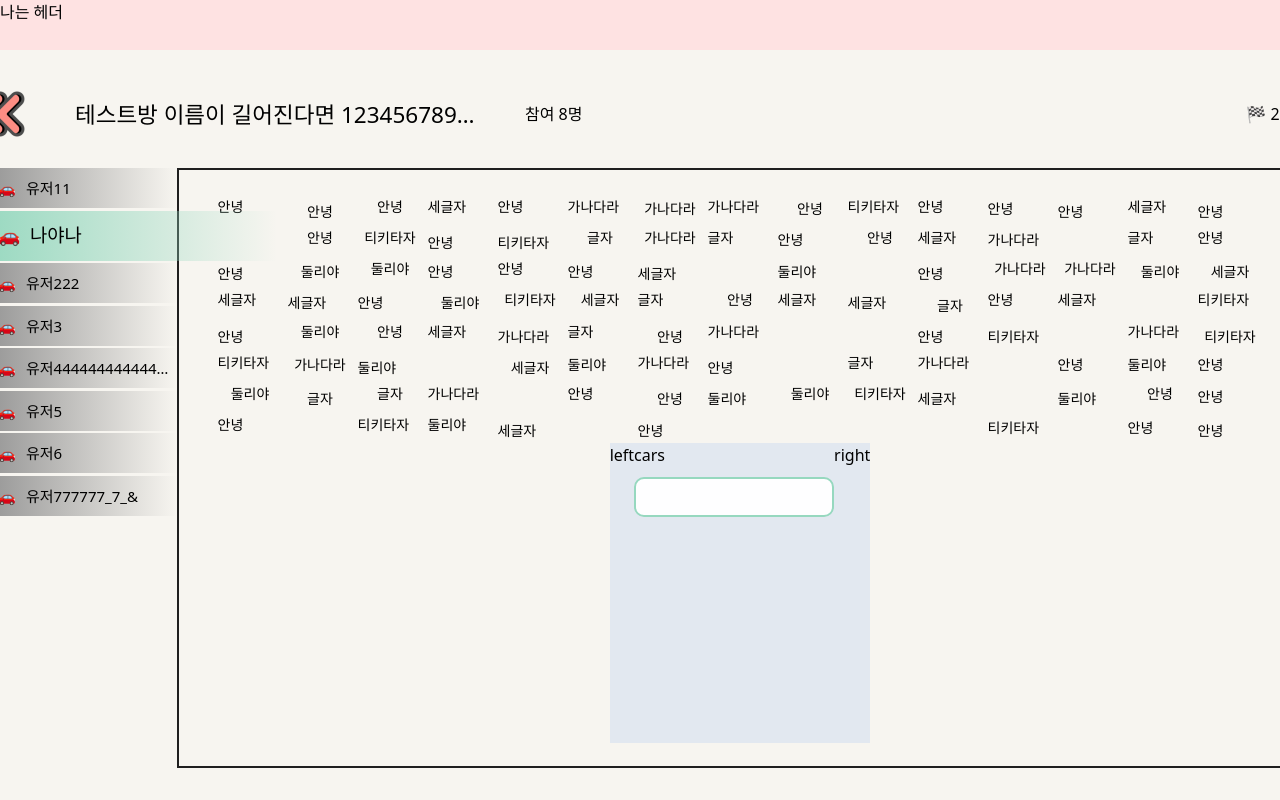
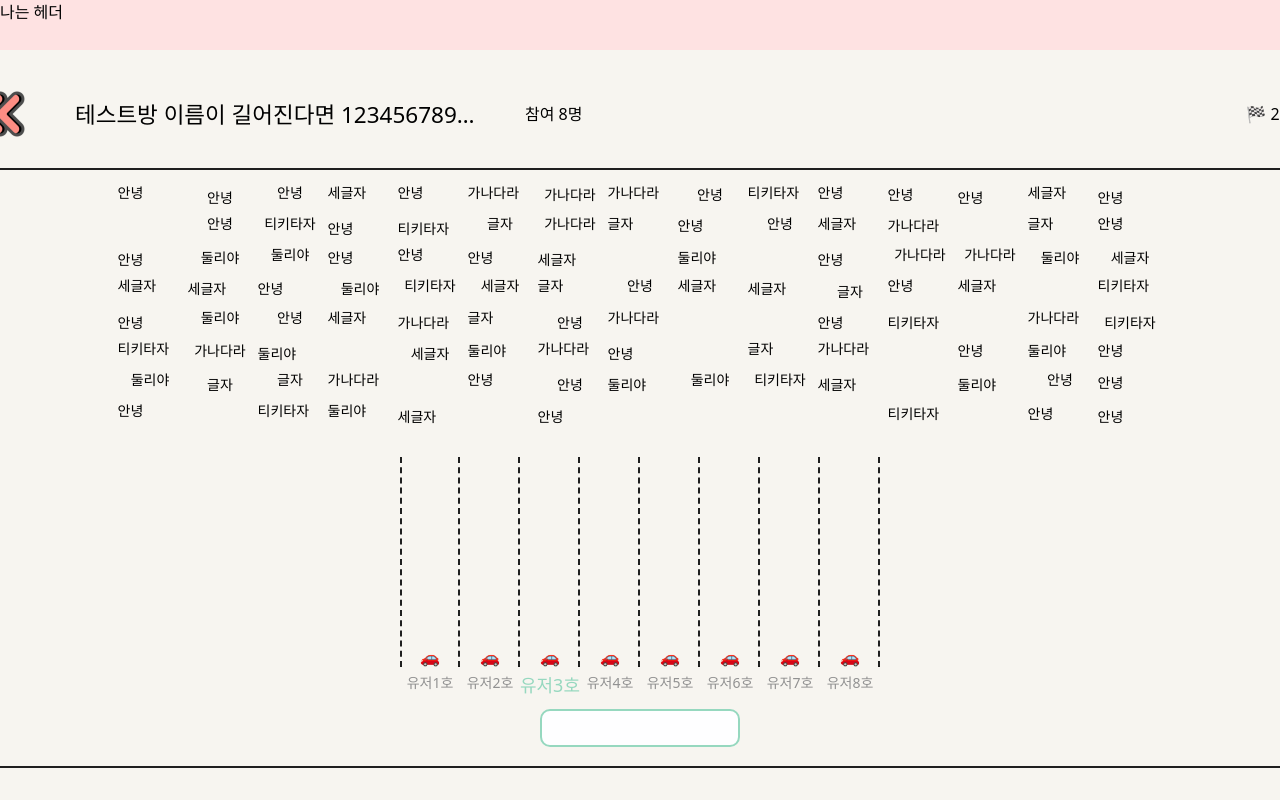
Before and after one commit to Team-E2I4/Team-E2I4-TiKiTaza-FE, a React (Vite) app: page /gameroom/1/word in a window 1280 px wide. Shown: the top 800 px of the page. Built offline with nearby package versions, Linux system fonts and the light colour scheme.

Commit message:
[🎨style]: 인게임 단어 자동차 랭킹 ui 구현

```diff
--- a/src/pages/GameWordPage/GameWordPage.tsx
+++ b/src/pages/GameWordPage/GameWordPage.tsx
@@ -1,8 +1,7 @@
 import { ReactNode } from 'react';
 import IngameHeader from '@/common/Ingame/IngameHeader';
-import IngameRank from '@/common/Ingame/IngameRank';
 import Input from '@/common/Input/Input';
-import { wordDummy } from './wordDummy';
+import { wordDummy, wordRankDummy } from './wordDummy';
 
 const positions = ['center', 'left', 'right'];
 const WordCell = ({ children }: { children: ReactNode }) => {
@@ -19,28 +18,60 @@ function shuffle(array: string[]) {
   return array.sort(() => Math.random() - 0.5);
 }
 const words = shuffle(wordDummy.concat(Array(20).fill('')));
-
+interface WordRankProps {
+  userId: number;
+  track: number;
+  userName: string;
+  score: number;
+}
+const WordRank = (data: WordRankProps) => {
+  return (
+    <>
+      <div className='w-24 box-content relative'>
+        <div
+          className={`border-black border-dashed border-r-2 h-[21rem] ${data.track === 0 && 'border-l-2 border-solid'}`}>
+          <span className='absolute bottom-12 left-8'>🚗</span>
+        </div>
+        <div
+          className={`flex justify-center pt-[0.5rem] ${data.userId === MYUSERID ? 'text-[1.8rem] text-green-100' : 'text-[1.4rem] text-gray-200'}`}>
+          {data.userName}
+        </div>
+      </div>
+    </>
+  );
+};
+const MYUSERID = 3;
 const GameWordPage = () => {
   return (
     <>
       <IngameHeader />
       <div className='grow'>
-        <div className='absolute'>
-          <IngameRank />
-        </div>
-        <div className='flex flex-col items-center justify-center ml-80 h-[60rem] border-2 border-black'>
+        <div className='flex flex-col items-center justify-around h-[60rem] border-2 border-black'>
           <div className='h-[25rem] grid grid-rows-[repeat(8,minmax(0,1fr))] grid-cols-[repeat(15,7rem)] text-[1.4rem]'>
             {words.map((w, i) => {
               return <WordCell key={i + w}>{w}</WordCell>;
             })}
           </div>
-          <div className='flex flex-row h-[30rem] bg-slate-200 mt£-4'>
-            <div>left</div>
-            <div>
-              <div>cars</div>
+          <div className='flex flex-row w-10/12 h-[30rem] mt-4'>
+            <div className='w-[20rem]'></div>
+            <div className='flex flex-col grow items-center'>
+              <div className='grow flex relative w-full justify-center'>
+                {wordRankDummy.map((rank, i) => {
+                  const { userId, userName, score } = rank;
+                  return (
+                    <WordRank
+                      key={i}
+                      track={i}
+                      userId={userId}
+                      userName={userName}
+                      score={score}
+                    />
+                  );
+                })}
+              </div>
               <Input style={`w-[20rem] h-[4rem]`} />
             </div>
-            <div>right</div>
+            <div className='w-[20rem]'></div>
           </div>
         </div>
       </div>
--- a/src/pages/GameWordPage/wordDummy.ts
+++ b/src/pages/GameWordPage/wordDummy.ts
@@ -100,3 +100,45 @@ export const wordDummy = [
   '안녕',
   '세글자',
 ];
+export const wordRankDummy = [
+  {
+    userId: 1,
+    userName: '유저1호',
+    score: 0,
+  },
+  {
+    userId: 2,
+    userName: '유저2호',
+    score: 0,
+  },
+  {
+    userId: 3,
+    userName: '유저3호',
+    score: 0,
+  },
+  {
+    userId: 4,
+    userName: '유저4호',
+    score: 0,
+  },
+  {
+    userId: 5,
+    userName: '유저5호',
+    score: 0,
+  },
+  {
+    userId: 6,
+    userName: '유저6호',
+    score: 0,
+  },
+  {
+    userId: 7,
+    userName: '유저7호',
+    score: 0,
+  },
+  {
+    userId: 8,
+    userName: '유저8호',
+    score: 0,
+  },
+];
```
